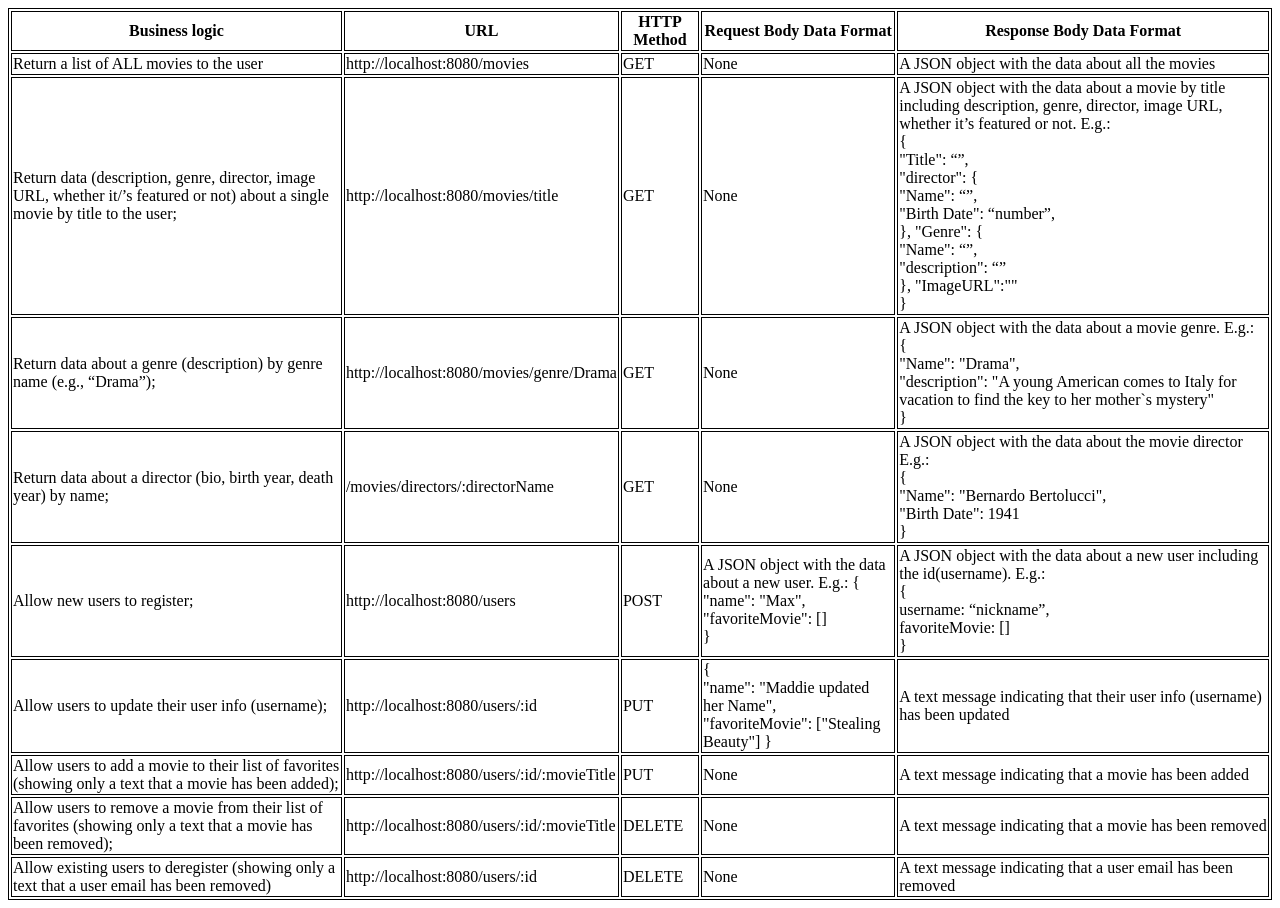
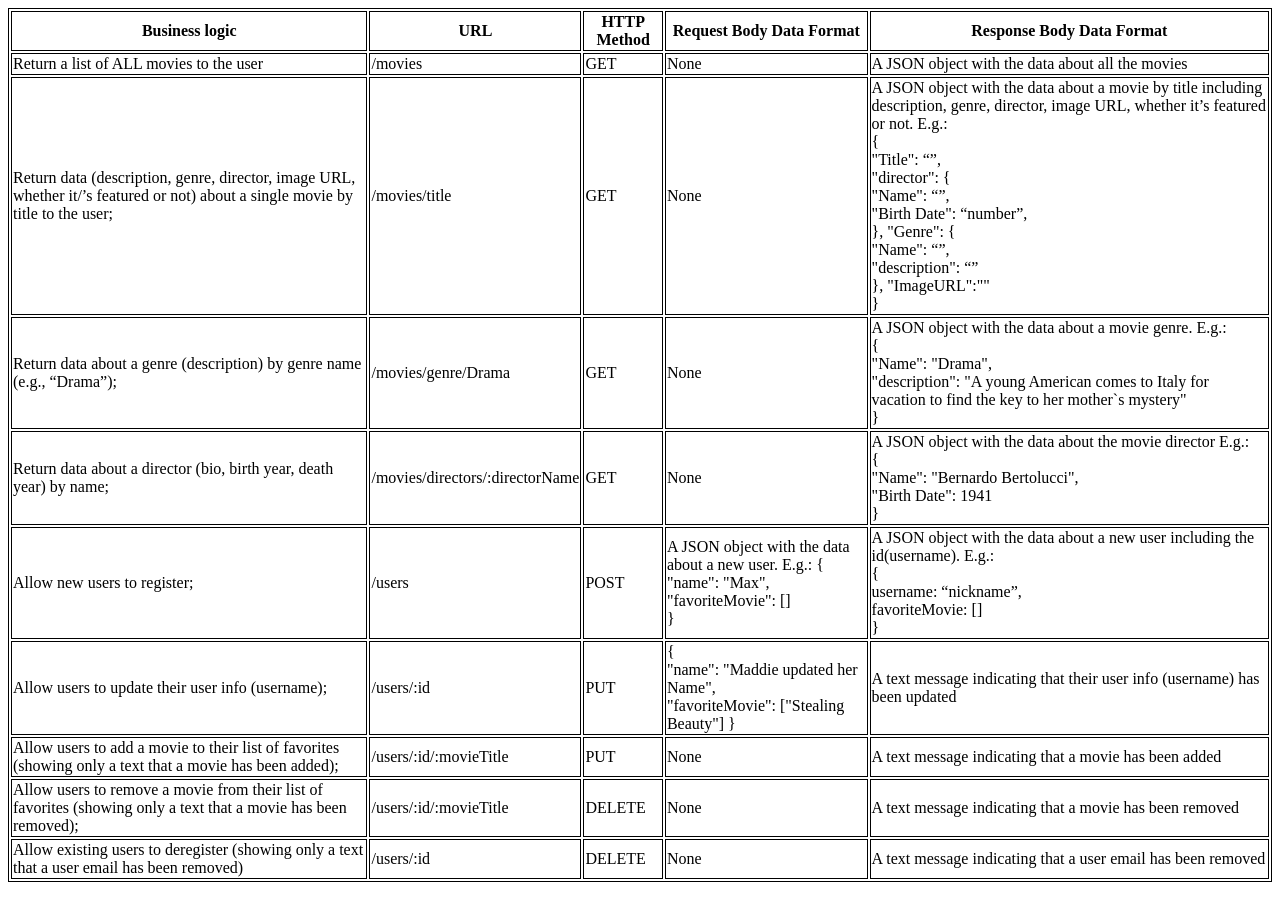
Before and after one commit to stevebaros/movie_api, a website: page public/documentation.html in a window 1280 px wide. Drawn offline with Linux system fonts and the light colour scheme.

Commit message:
update documentation.html

```diff
--- a/public/documentation.html
+++ b/public/documentation.html
@@ -31,7 +31,7 @@
       <tbody>
         <tr>
           <td>Return a list of ALL movies to the user</td>
-          <td>http://localhost:8080/movies</td>
+          <td>/movies</td>
           <td>GET</td>
           <td>None</td>
           <td>A JSON object with the data about all the movies</td>
@@ -40,7 +40,7 @@
         <tr>
           <td>Return data (description, genre, director, image URL, whether it/’s featured or not)
             about a single movie by title to the user;</td>
-          <td>http://localhost:8080/movies/title
+          <td>/movies/title
 
           </td>
           <td>GET</td>
@@ -64,7 +64,7 @@
 
         <tr>
           <td>Return data about a genre (description) by genre name (e.g., “Drama”);</td>
-          <td>http://localhost:8080/movies/genre/Drama</td>
+          <td>/movies/genre/Drama</td>
           <td>GET</td>
           <td>None</td>
           <td>A JSON object with the data about a movie genre. E.g.:</br>
@@ -90,7 +90,7 @@
 
         <tr>
           <td>Allow new users to register;</td>
-          <td>http://localhost:8080/users</td>
+          <td>/users</td>
           <td>POST</td>
           <td>A JSON object with the data about a new user. E.g.:
             {</br>
@@ -107,7 +107,7 @@
         </tr>
         <tr>
           <td>Allow users to update their user info (username);</td>
-          <td>http://localhost:8080/users/:id</td>
+          <td>/users/:id</td>
           <td>PUT</td>
           <td>{ </br>"name": "Maddie updated her Name", </br>"favoriteMovie": ["Stealing Beauty"] }</td>
           <td>A text message indicating that their user info (username) has been updated</td>
@@ -116,7 +116,7 @@
         <tr>
           <td>Allow users to add a movie to their list of favorites (showing only a text that a movie has been added);
           </td>
-          <td>http://localhost:8080/users/:id/:movieTitle</td>
+          <td>/users/:id/:movieTitle</td>
           <td>PUT</td>
           <td>None</td>
           <td>A text message indicating that a movie has been added</td>
@@ -125,7 +125,7 @@
         <tr>
           <td>Allow users to remove a movie from their list of favorites (showing only a text that a movie has been
             removed);</td>
-          <td>http://localhost:8080/users/:id/:movieTitle</td>
+          <td>/users/:id/:movieTitle</td>
           <td>DELETE</td>
           <td>None</td>
           <td>A text message indicating that a movie has been removed</td>
@@ -133,7 +133,7 @@
 
         <tr>
           <td>Allow existing users to deregister (showing only a text that a user email has been removed)</td>
-          <td>http://localhost:8080/users/:id</td>
+          <td>/users/:id</td>
           <td>DELETE</td>
           <td>None</td>
           <td>A text message indicating that a user email has been removed</td>
```
